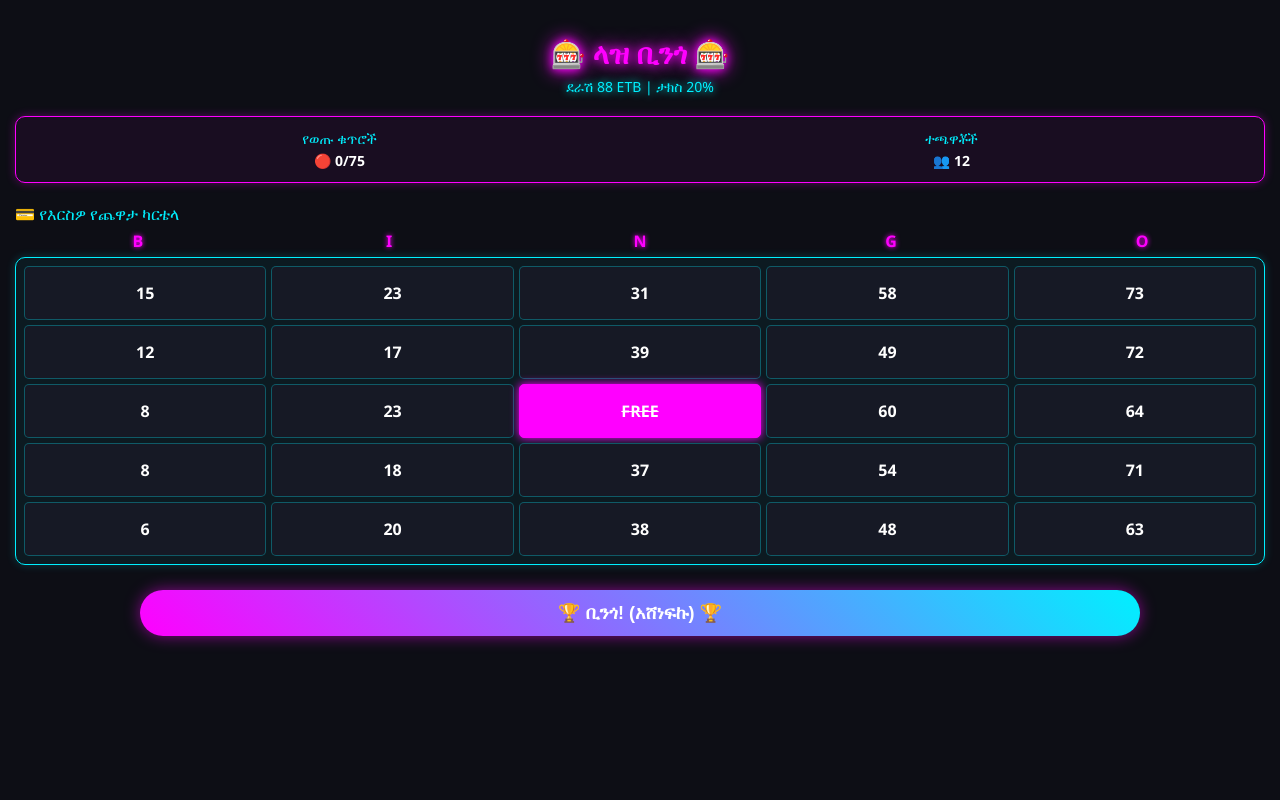
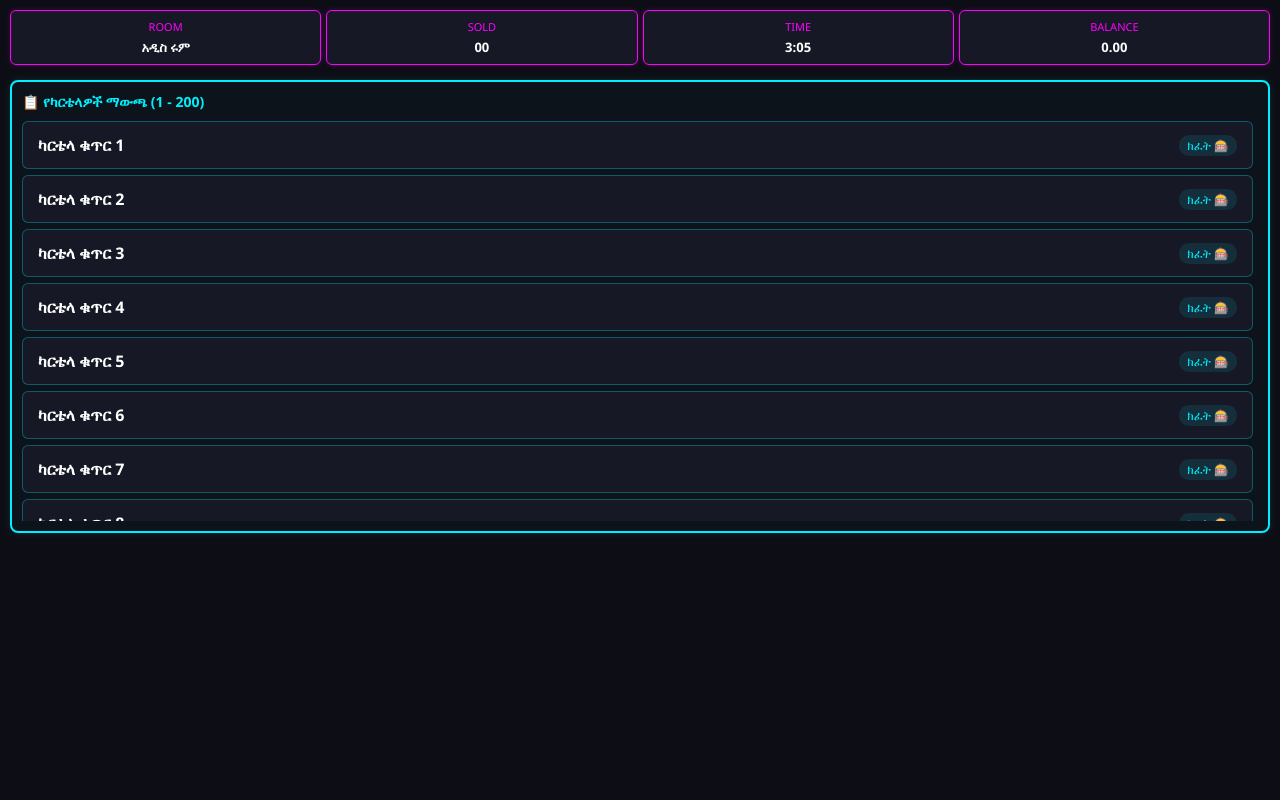
Before and after one commit to danielberihu72-cmd/Bingo, a plain HTML site: page index.html in a window 1280 px wide. Drawn offline with Linux system fonts and the light colour scheme.

Commit message:
Update index.html

```diff
--- a/index.html
+++ b/index.html
@@ -3,152 +3,154 @@
 <head>
     <meta charset="UTF-8">
     <meta name="viewport" content="width=device-width, initial-scale=1.0">
-    <title>ላዝ ቢንጎ</title>
+    <title>ላዝ ቢንጎ - ሩም</title>
     <script src="https://telegram.org"></script>
     <style>
-        /* Cyberpunk / Neon Theme Styles */
         body {
             font-family: 'Segoe UI', Tahoma, Geneva, Verdana, sans-serif;
             background-color: #0d0e15;
             color: #00f0ff;
             margin: 0;
-            padding: 15px;
+            padding: 10px;
+        }
+
+        /* የደብተሩ የላይኛው ሳጥኖች (Header) */
+        .header-grid {
+            display: grid;
+            grid-template-columns: repeat(4, 1fr);
+            gap: 5px;
+            margin-bottom: 15px;
+        }
+        .header-box {
+            background: #161925;
+            border: 1px solid #ff00ff;
+            border-radius: 6px;
+            padding: 8px 2px;
             text-align: center;
+            box-shadow: 0 0 5px rgba(255, 0, 255, 0.2);
         }
-        h1 {
+        .box-title {
+            font-size: 11px;
             color: #ff00ff;
-            text-shadow: 0 0 10px #ff00ff, 0 0 20px #ff00ff;
-            font-size: 28px;
-            margin-bottom: 5px;
+            text-transform: uppercase;
+            margin-bottom: 4px;
         }
-        .subtitle {
+        .box-value {
+            font-size: 13px;
+            font-weight: bold;
+            color: #fff;
+        }
+
+        /* የመካከለኛው ትልቅ የካርቴላዎች ማውጫ ሳጥን */
+        .main-container {
+            background: rgba(0, 240, 255, 0.02);
+            border: 2px solid #00f0ff;
+            border-radius: 8px;
+            padding: 10px;
+            box-shadow: 0 0 10px rgba(0, 240, 255, 0.1);
+        }
+        .container-title {
+            font-size: 14px;
             color: #00f0ff;
-            text-shadow: 0 0 8px #00f0ff;
-            font-size: 14px;
-            margin-bottom: 20px;
-        }
-        .stats-container {
-            background: rgba(255, 0, 255, 0.05);
-            border: 1px solid #ff00ff;
-            box-shadow: 0 0 10px rgba(255, 0, 255, 0.3);
-            border-radius: 10px;
-            padding: 12px;
-            margin-bottom: 20px;
-            display: flex;
-            justify-content: space-around;
-            font-size: 14px;
-        }
-        .stat-box span {
-            display: block;
-            color: #fff;
+            margin-bottom: 10px;
             font-weight: bold;
-            margin-top: 3px;
-        }
-        .board-title {
-            color: #00f0ff;
-            font-size: 16px;
-            margin: 15px 0 5px 0;
             text-align: left;
         }
-        .bingo-letters {
-            display: grid;
-            grid-template-columns: repeat(5, 1fr);
-            gap: 5px;
-            margin-bottom: 5px;
-            font-weight: bold;
-            color: #ff00ff;
-            text-shadow: 0 0 5px #ff00ff;
+
+        /* የካርቴላዎች ዝርዝር ረድፍ (List View) */
+        .cards-list {
+            display: flex;
+            flex-direction: column;
+            gap: 6px;
+            max-height: 400px;
+            overflow-y: auto;
+            padding-right: 5px;
         }
-        .grid-container {
-            display: grid;
-            grid-template-columns: repeat(5, 1fr);
-            gap: 5px;
-            background: rgba(0, 240, 255, 0.05);
-            border: 1px solid #00f0ff;
-            box-shadow: 0 0 10px rgba(0, 240, 255, 0.2);
-            border-radius: 10px;
-            padding: 8px;
-        }
-        .cell {
+        .card-row {
             background: #161925;
             border: 1px solid rgba(0, 240, 255, 0.3);
-            color: #fff;
-            border-radius: 5px;
-            padding: 15px 0;
+            border-radius: 6px;
+            padding: 12px 15px;
+            display: flex;
+            justify-content: space-between;
+            align-items: center;
+            cursor: pointer;
+            transition: all 0.2s;
+        }
+        .card-row:active {
+            background: #ff00ff;
+            border-color: #ff00ff;
+            transform: scale(0.98);
+        }
+        .card-number {
             font-size: 16px;
             font-weight: bold;
-            cursor: pointer;
-            transition: all 0.3s ease;
+            color: #fff;
         }
-        .cell:active {
-            transform: scale(0.95);
+        .card-status {
+            font-size: 12px;
+            color: #00f0ff;
+            background: rgba(0, 240, 255, 0.1);
+            padding: 2px 8px;
+            border-radius: 10px;
         }
-        .cell.marked {
-            background: #ff00ff;
+        .card-row:active .card-status {
             color: #fff;
-            border-color: #ff00ff;
-            box-shadow: 0 0 10px #ff00ff;
-            text-decoration: line-through;
-        }
-        .btn-bingo {
-            background: linear-gradient(45deg, #ff00ff, #00f0ff);
-            color: white;
-            border: none;
-            border-radius: 25px;
-            padding: 12px 40px;
-            font-size: 18px;
-            font-weight: bold;
-            margin-top: 25px;
-            cursor: pointer;
-            box-shadow: 0 0 15px rgba(255, 0, 255, 0.5);
-            width: 80%;
+            background: rgba(255, 255, 255, 0.2);
         }
     </style>
 </head>
 <body>
 
-    <h1>🎰 ላዝ ቢንጎ 🎰</h1>
-    <div class="subtitle">ደራሽ 88 ETB | ታክስ 20%</div>
-
-    <div class="stats-container">
-        <div class="stat-box">የወጡ ቁጥሮች <span>🔴 0/75</span></div>
-        <div class="stat-box">ተጫዋቾች <span>👥 12</span></div>
+    <!-- የላይኛው የመረጃ ሳጥኖች ክፍል -->
+    <div class="header-grid">
+        <div class="header-box">
+            <div class="box-title">Room</div>
+            <div class="box-value">አዲስ ሩም</div>
+        </div>
+        <div class="header-box">
+            <div class="box-title">Sold</div>
+            <div class="box-value">00</div>
+        </div>
+        <div class="header-box">
+            <div class="box-title">Time</div>
+            <div class="box-value">3:05</div>
+        </div>
+        <div class="header-box">
+            <div class="box-title">Balance</div>
+            <div class="box-value">0.00</div>
+        </div>
     </div>
 
-    <div class="board-title">💳 የእርስዎ የጨዋታ ካርቴላ</div>
-    <div class="bingo-letters">
-        <div>B</div><div>I</div><div>N</div><div>G</div><div>O</div>
+    <!-- የመካከለኛው የካርቴላዎች ማውጫ ክፍል -->
+    <div class="main-container">
+        <div class="container-title">📋 የካርቴላዎች ማውጫ (1 - 200)</div>
+        <div class="cards-list" id="cardsList">
+            <!-- የካርቴላ ረድፎች በጃቫስክሪፕት እዚህ ይገባሉ -->
+        </div>
     </div>
 
-    <div class="grid-container" id="cardGrid"></div>
+    <script>
+        const cardsList = document.getElementById('cardsList');
 
-    <button class="btn-bingo" onclick="checkBingo()">🏆 ቢንጎ! (አሸነፍኩ) 🏆</button>
+        // ከ 1 እስከ 200 የካርቴላ ረድፎችን በቅደም ተከተል መፍጠር
+        for (let i = 1; i <= 200; i++) {
+            const row = document.createElement('div');
+            row.className = 'card-row';
 
-    <script>
-        const grid = document.getElementById('cardGrid');
-        const ranges = [
-            {min: 1, max: 15}, {min: 16, max: 30}, {min: 31, max: 45}, {min: 46, max: 60}, {min: 61, max: 75}
-        ];
+            // የካርቴላ ቁጥር እና ሁኔታ መፍጠሪያ
+            row.innerHTML = `
+                <div class="card-number">ካርቴላ ቁጥር ${i}</div>
+                <div class="card-status">ክፈት 🎰</div>
+            `;
 
-        for (let i = 0; i < 5; i++) {
-            for (let j = 0; j < 5; j++) {
-                const cell = document.createElement('div');
-                cell.className = 'cell';
-                if (i === 2 && j === 2) {
-                    cell.innerText = 'FREE';
-                    cell.classList.add('marked');
-                } else {
-                    const range = ranges[j];
-                    const num = Math.floor(Math.random() * (range.max - range.min + 1)) + range.min;
-                    cell.innerText = num;
-                    cell.onclick = function() { cell.classList.toggle('marked'); };
-                }
-                grid.appendChild(cell);
-            }
-        }
+            // ተጫዋቹ ረድፉን ሲነካ ወደ ጨዋታው ሰሌዳ የሚወስድ ተግባር
+            row.onclick = function() {
+                // እዚህ ላይ ወደ ጨዋታው ገጽ የመክፈት ወይም የማስተላለፍ ተግባር መጻፍ ይቻላል
+                alert(`ካርቴላ ቁጥር ${i} እየተከፈተ ነው...`);
+            };
 
-        function checkBingo() {
-            alert('የአሸናፊነት ማረጋገጫ ጥያቄዎ ለዳኛ ተልኳል!');
+            cardsList.appendChild(row);
         }
     </script>
 </body>
```
